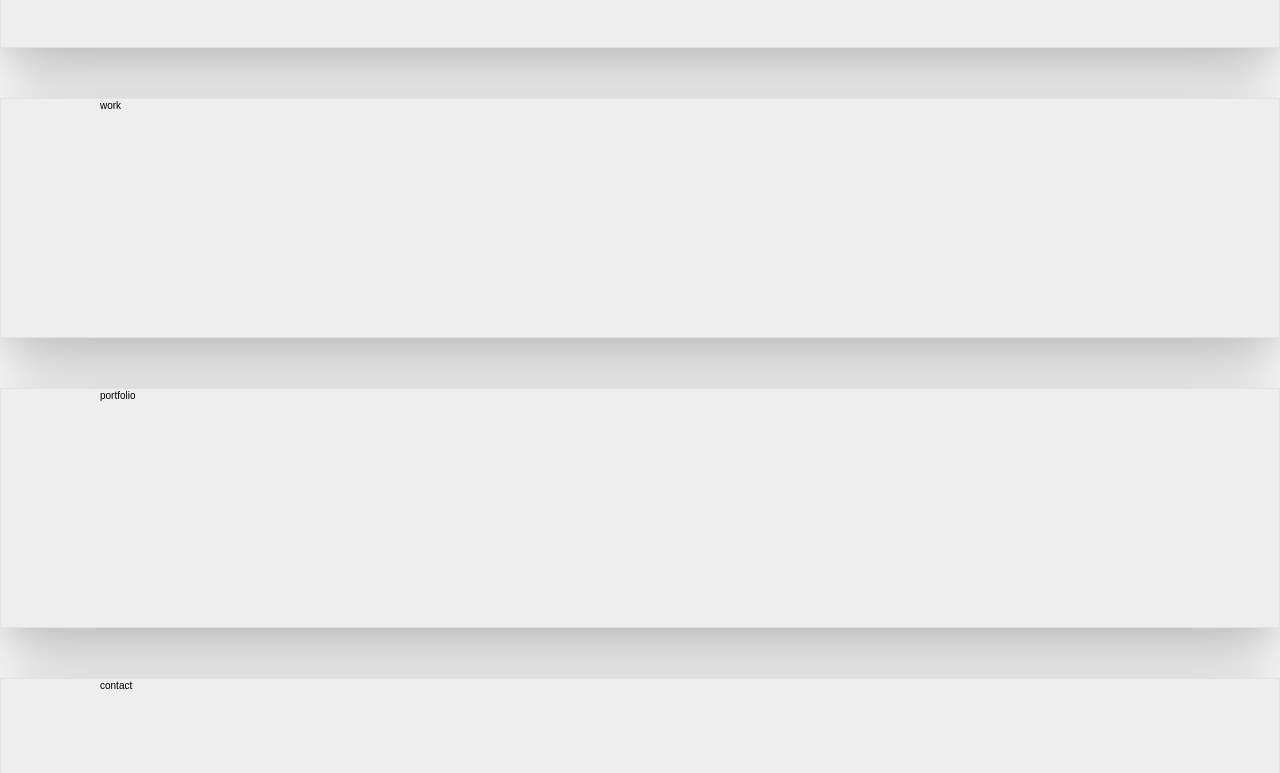
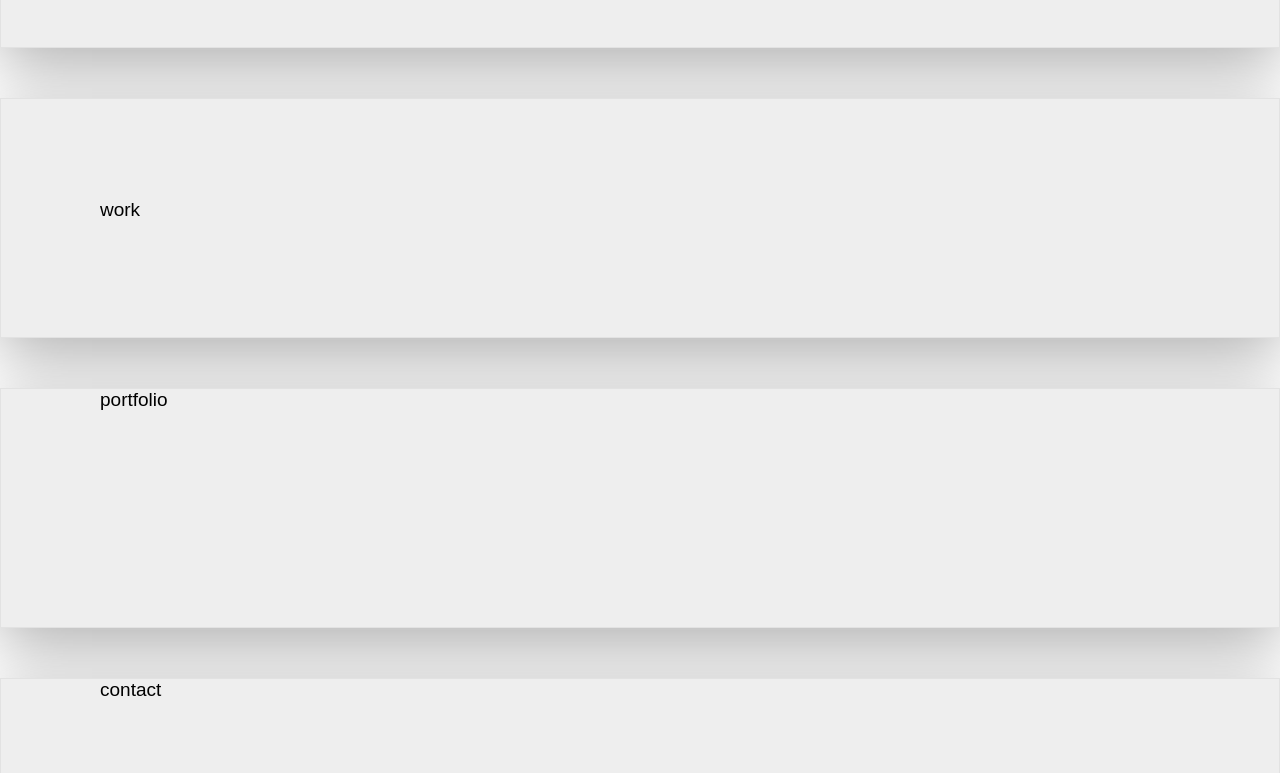
Before and after one commit to shanejeremich/myportfolio, a React (Create React App) app: page / in a window 1280 px wide. Shown: the part 927-1700 px from the top of the page. Built offline with nearby package versions, Linux system fonts and the light colour scheme.

Commit message:
Layout: Fixed some minor styling issues
Updated footer bg color to black, changed font size on the text in each section.  Added hover effects to navbar.

```diff
--- a/public/index.html
+++ b/public/index.html
@@ -1,5 +1,6 @@
 <!DOCTYPE html>
 <html lang="en">
+
 <head>
   <meta charset="utf-8" />
   <link rel="icon" href="%PUBLIC_URL%/favicon.ico" />
@@ -12,8 +13,11 @@
 
   <title>React App</title>
 </head>
+
 <body>
   <noscript>You need to enable JavaScript to run this app.</noscript>
   <div id="root"></div>
+
 </body>
+
 </html>
--- a/src/components/about-me/about-me.jsx
+++ b/src/components/about-me/about-me.jsx
@@ -19,7 +19,9 @@ const AboutMe = () => {
         back-end. My top skills are React, Javascript, Nodejs, Express. The roles I'm looking for would include either
         an internship, apprenticeship, junior web developer as a front-end or full-stack web developer.
       </p>
-      <div className="about-me__btn btn">Learn What I can do &rarr;</div>
+      <a href="#work">
+        <div className="about-me__btn btn">Learn What I can do &rarr;</div>
+      </a>
     </section>
   );
 };
--- a/src/components/about-me/about-me.scss
+++ b/src/components/about-me/about-me.scss
@@ -35,8 +35,3 @@
     padding: 3rem 0 3rem 6rem;
   }
 }
-
-// .test {
-//   display: flex;
-//   justify-content: center;
-// }
--- a/src/components/contact/contact.scss
+++ b/src/components/contact/contact.scss
@@ -3,5 +3,6 @@
   grid-row: 6 / 7;
   z-index: 2;
 
+  font-size: 1.9rem;
   height: 30vh;
 }
--- a/src/components/portfolio/portfolio.scss
+++ b/src/components/portfolio/portfolio.scss
@@ -3,5 +3,6 @@
   grid-row: 5 / 6;
   z-index: 2;
 
+  font-size: 1.9rem;
   height: 30vh;
 }
--- a/src/components/work/work.jsx
+++ b/src/components/work/work.jsx
@@ -1,7 +1,11 @@
 import "./work.scss";
 
 function Work() {
-  return <section className="work">work</section>;
+  return (
+    <section className="work" id="work">
+      work
+    </section>
+  );
 }
 
 export default Work;
--- a/src/components/work/work.scss
+++ b/src/components/work/work.scss
@@ -1,8 +1,9 @@
 .work {
   grid-column: 2 / 3;
   grid-row: 4 / 5;
+  z-index: 2;
+  padding: 10rem 0;
 
-  z-index: 2;
-
+  font-size: 1.9rem;
   height: 30vh;
 }
--- a/src/layout/Footer/Footer.scss
+++ b/src/layout/Footer/Footer.scss
@@ -2,5 +2,7 @@
   grid-column: 2 / 3;
   grid-row: 7 / 8;
 
+  color: #fff;
+  font-size: 1.9rem;
   height: 30vh;
 }
--- a/src/layout/Nav/Nav.scss
+++ b/src/layout/Nav/Nav.scss
@@ -18,6 +18,16 @@
   &__logo {
     height: 100%;
     padding: 1rem 0;
+
+    &:hover {
+      outline: none;
+      box-shadow: 0 0 3rem $primary;
+    }
+
+    &:active,
+    &:focus {
+      outline: 0;
+    }
   }
 
   &__items {
@@ -46,11 +56,10 @@
 
     text-transform: uppercase;
     font-size: 1.8rem;
-    transition: all 0.2s time;
   }
 
   &__link:hover,
   &__link:active {
-    background-color: rgba(#fff, 0.05);
+    color: $primary;
   }
 }
--- a/src/sass/base/_grid.scss
+++ b/src/sass/base/_grid.scss
@@ -58,6 +58,6 @@
 .row-footer {
   grid-column: 1 / -1;
   grid-row: 7 / 8;
-  background-color: orangered;
+  background-color: #000;
   box-shadow: $shadow-dark;
 }
--- a/src/sass/base/_reset.scss
+++ b/src/sass/base/_reset.scss
@@ -17,6 +17,7 @@ html,
 body {
   line-height: 1.6;
   background-color: #213f91;
+  scroll-behavior: smooth;
 }
 
 p,
```
Lines whose indentation alone changed are shown as unchanged.
